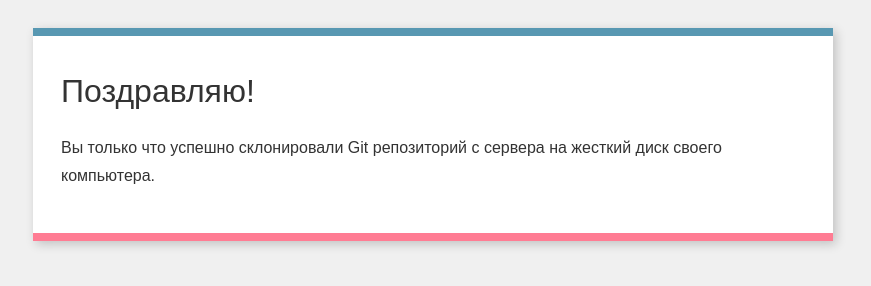
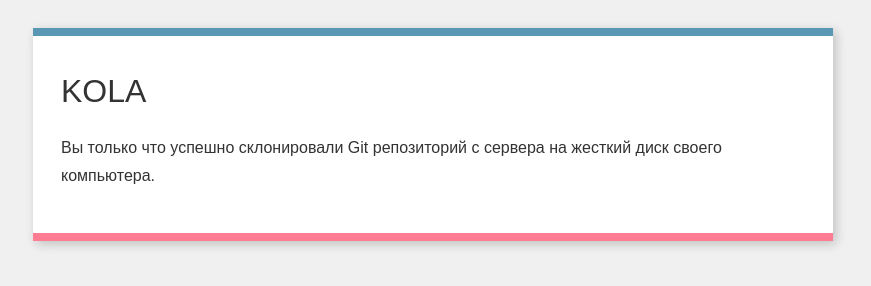
Before and after one commit to kola1236/practica_test, a plain HTML site: page index.html in a window 1280 px wide. Shown: the whole page, without its empty margins (207-1078 px from the left). Drawn offline with Linux system fonts and the light colour scheme.

Commit message:
commit2_name

```diff
--- a/index.html
+++ b/index.html
@@ -9,7 +9,7 @@
     </head>
     <body>
         <div class="box">
-            <h1>Поздравляю!</h1>
+            <h1>KOLA</h1>
             <p>
                 Вы только что успешно склонировали Git репозиторий с сервера на
                 жесткий диск своего компьютера.
```
